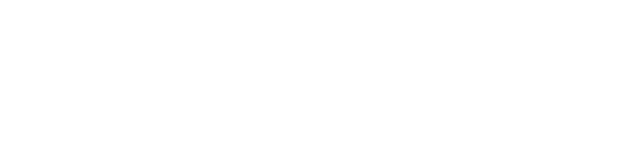
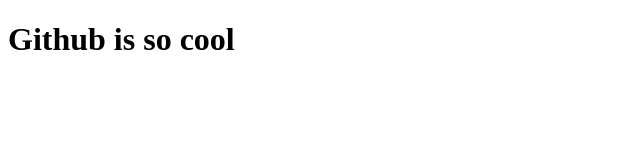
Before and after one commit to ayoweb3/using-Github, a plain HTML site: page index.html in a window 1280 px wide. Shown: the whole page, without its empty margins (0-640 px from the left). Drawn offline with Linux system fonts and the light colour scheme.

Commit message:
added a title

```diff
--- a/index.html
+++ b/index.html
@@ -7,6 +7,8 @@
     <title>Hello github</title>
 </head>
 <body>
-
+    <h1 class="title">
+        Github is so cool
+    </h1>
 </body>
 </html>
```
